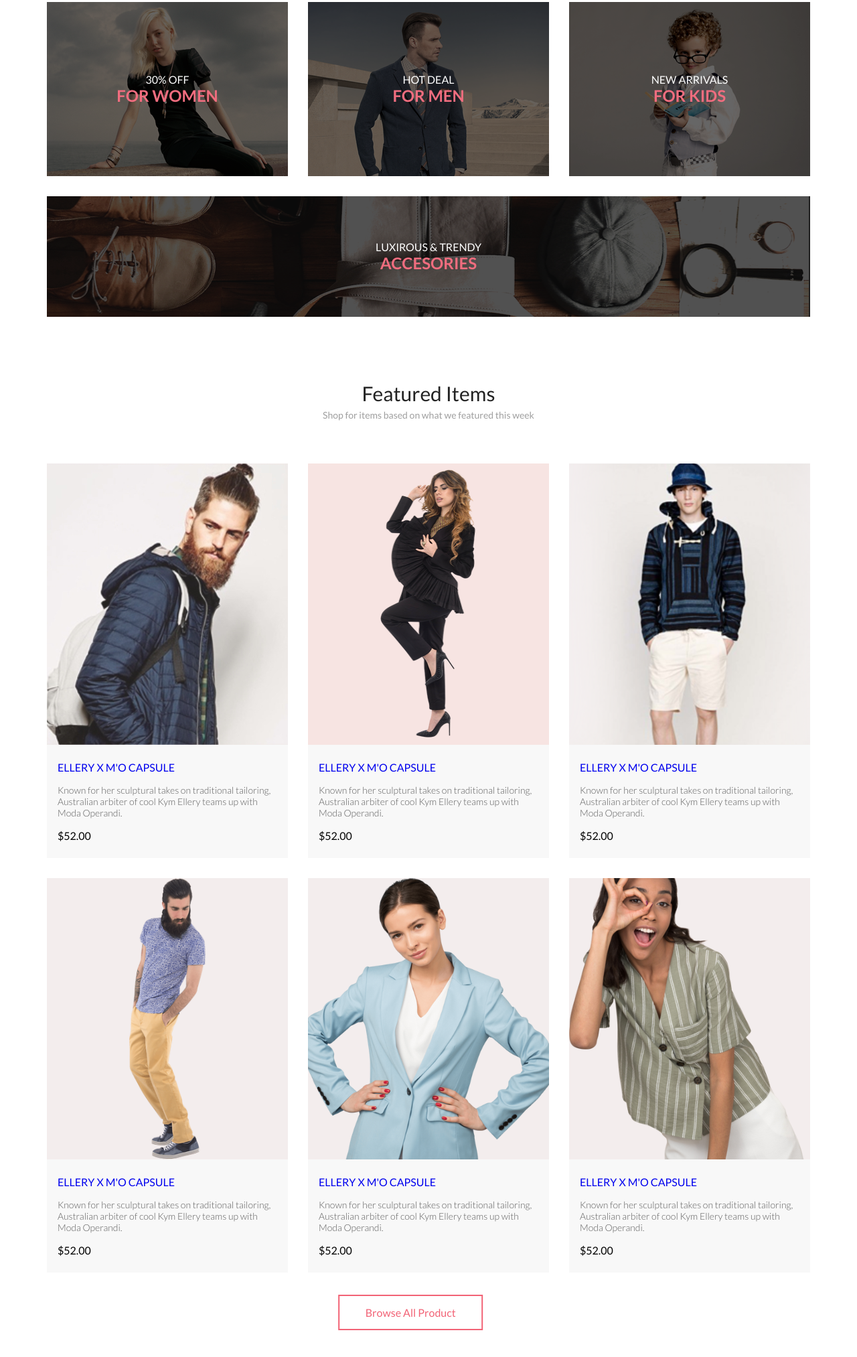
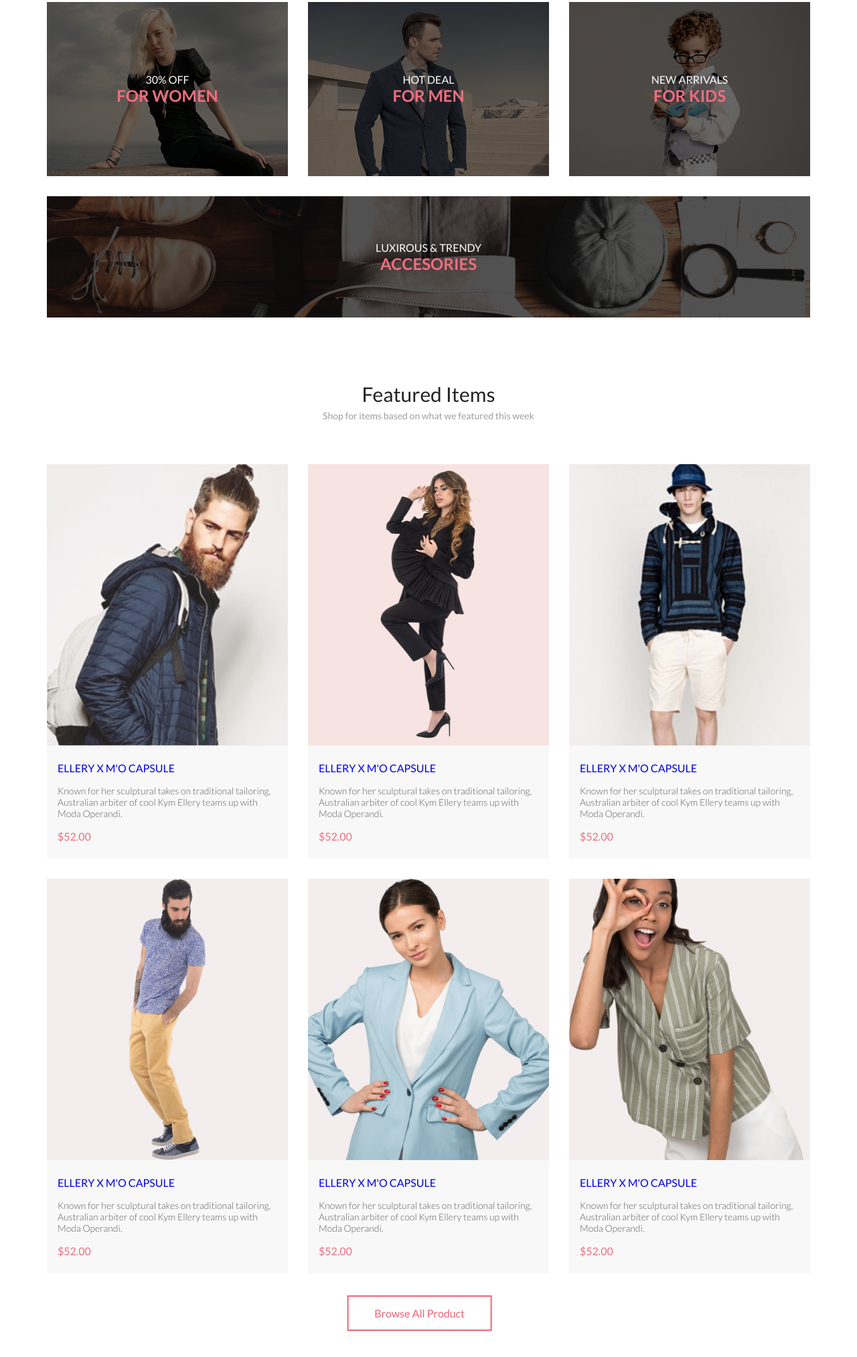
Before and after one commit to KirillBalamut/CSS8, a plain HTML site: page index.html in a window 1280 px wide. Shown: the part 746-2772 px from the top of the page at 67% size. Drawn offline with Linux system fonts and the light colour scheme.

Commit message:
feat: fix image sale bige img, fix mobile version

```diff
--- a/style.css
+++ b/style.css
@@ -166,6 +166,13 @@ button {
 .sale__item_big {
   min-height: 180px;
   grid-column: 1 / -1;
+  overflow: hidden;
+}
+
+.sale__item img {
+  width: 100%;
+  height: 100%;
+  object-fit: cover;
 }
 
 .sale__text {
@@ -253,13 +260,10 @@ button {
   color: #5D5D5D;
 }
 
-.product__text {
-  font-style: normal;
-  font-weight: 300;
-  font-size: 14px;
-  line-height: 17px;
-  color: #5D5D5D;
+.product__price{
+  color: #F16D7F;
 }
+
 
 
 .botton {
@@ -267,7 +271,7 @@ button {
     width: 134px;
     height: 19px;
     left: 50%;
-    transform: translateX(-70%);
+    transform: translateX(-60%);
     display: flex;
     justify-content: center;
     align-items: center;
@@ -317,7 +321,7 @@ html, body {
   }
 
   .sale {
-      grid-template-columns: repeat(2, 1fr);
+      grid-template-columns: repeat(3, 1fr);
   }
 
   .product-box__content {
```
